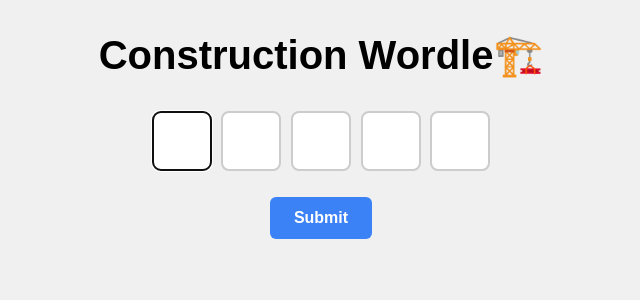
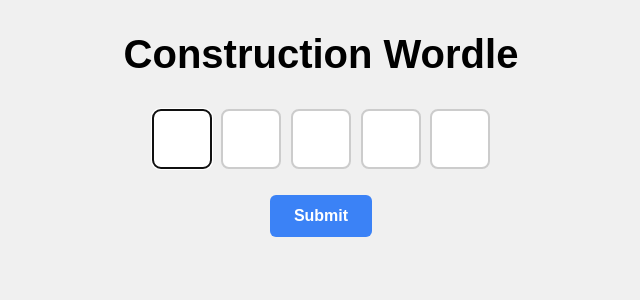
Before and after one commit to cspetnagel/Construction-Wordle, a Next.js app in the folder construction-wordle-fixed/: page / in a window 1280 px wide. Shown: the top 300 px of the page, without its empty margins (319-959 px from the left). Built offline with nearby package versions, Linux system fonts and the light colour scheme.

Commit message:
Update ConstructionWordle.js

```diff
--- a/construction-wordle-fixed/components/ConstructionWordle.js
+++ b/construction-wordle-fixed/components/ConstructionWordle.js
@@ -82,7 +82,7 @@ export default function ConstructionWordle() {
 
   return (
     <div>
-      <h1>Construction Wordle🏗️</h1>
+      <h1>Construction Wordle</h1>
       <div className="space-y-2 mt-4">
         {guesses.map((g, i) => (
           <div key={i} className="word-row">
```
